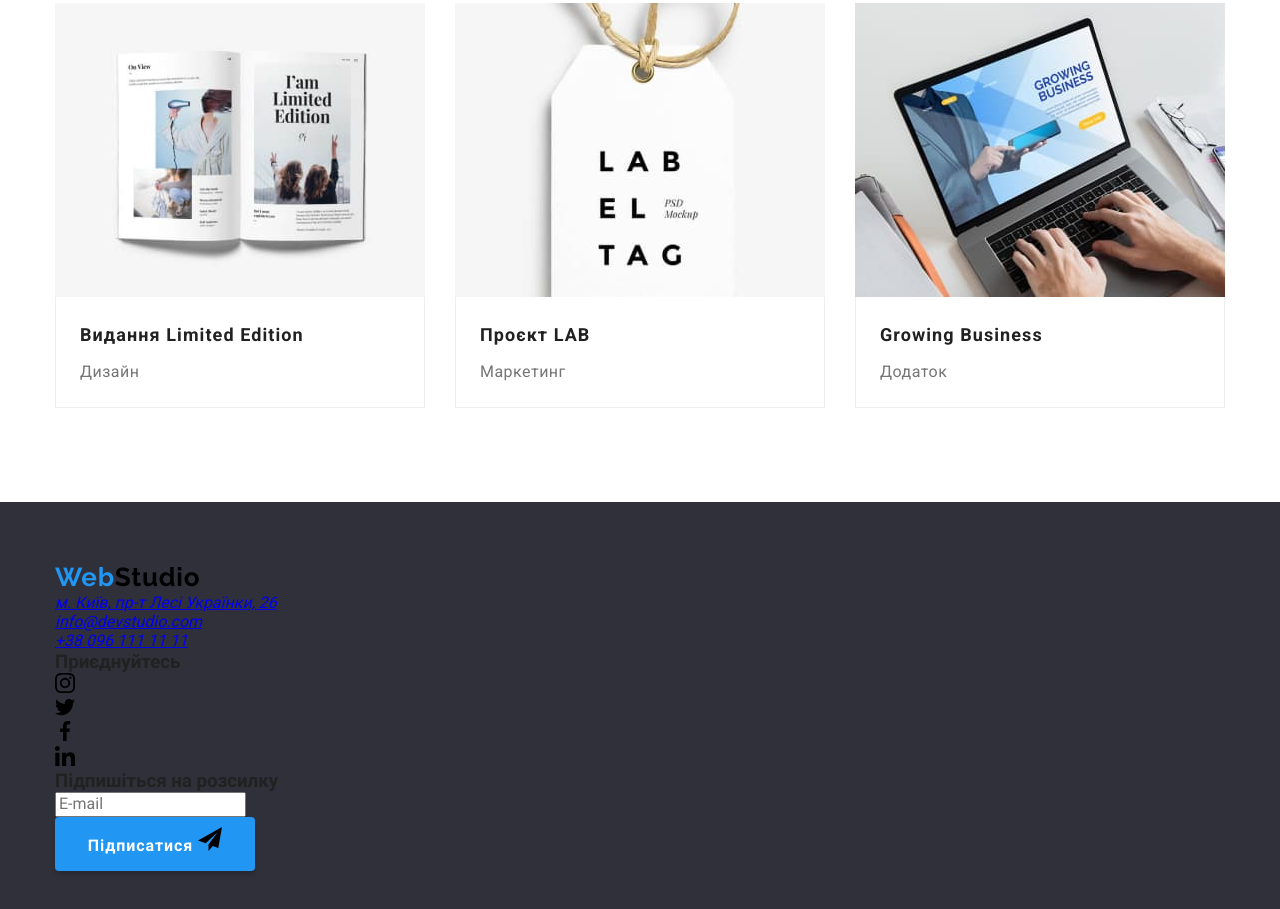
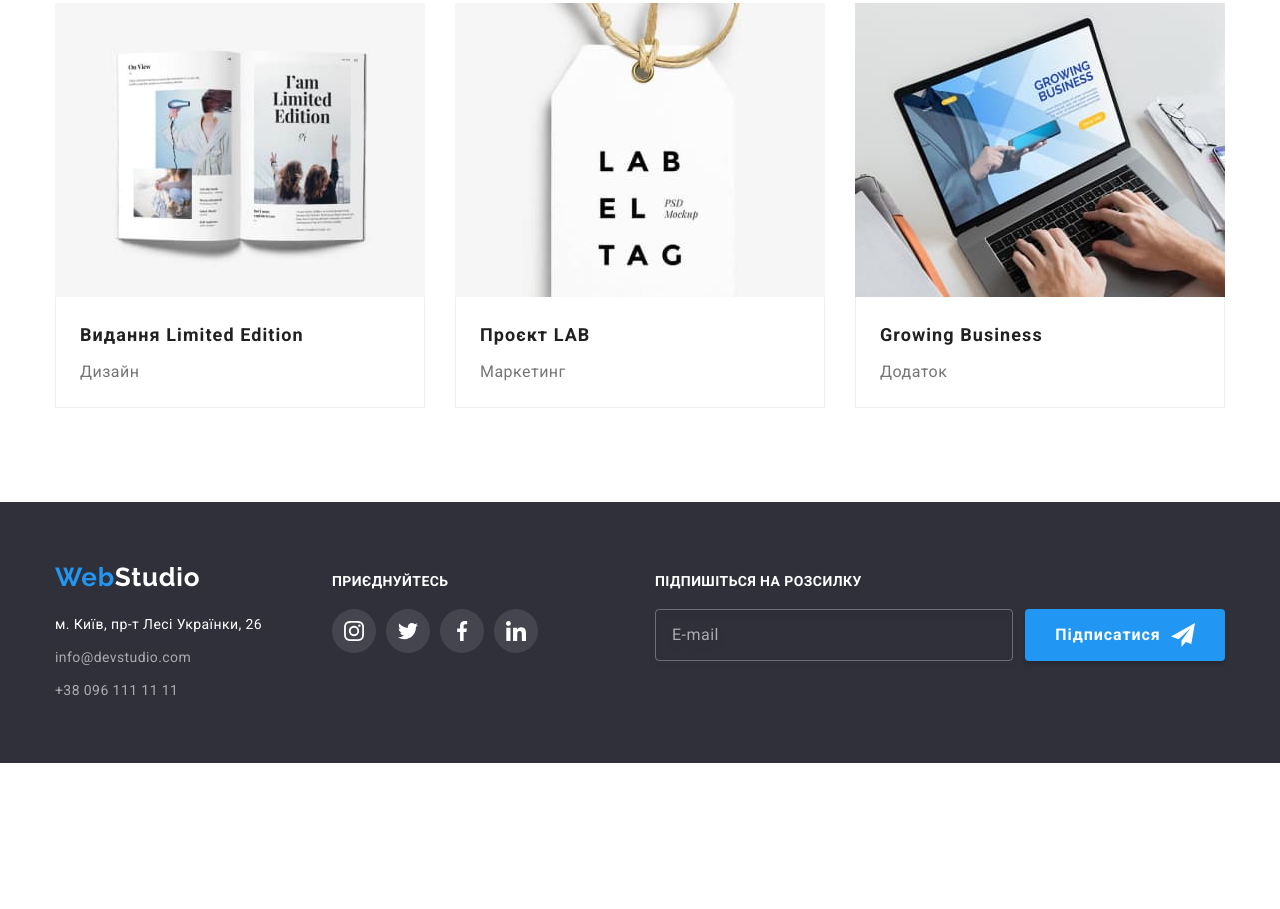
Before and after one commit to milacherkashyna/goit-markup-hw-07, a plain HTML site: page portfolio.html in a window 1280 px wide. Shown: the part 1130-2039 px from the top of the page. After the commit the page ends 1893 px from the top, so only its background shows below. Drawn offline with Linux system fonts and the light colour scheme.

Commit message:
Homework07 for checking

```diff
--- a/portfolio.html
+++ b/portfolio.html
@@ -250,58 +250,58 @@
     </main>
     <!-- Footer -->
     <footer class="footer">
-      <div class="container footer-info">
-        <div class="footer-logo-contacts">
-          <a class="logo footer-logo" href="./index.html"><span>Web</span>Studio</a>
+      <div class="container footer__container">
+        <div class="contacts">
+          <a class="logo contacts__logo" href="./index.html"><span>Web</span>Studio</a>
           <address>
-            <ul class="footer-contacts">
-              <li class="footer-contacts-item">
+            <ul class="contacts__list">
+              <li class="contacts__item">
                 <a
-                  class="footer-contacts-adress"
+                  class="contacts__link contacts__link--white"
                   href="https://goo.gl/maps/RdGr7icwd7hFewiF6"
                   target="_blank"
                   rel="noopener noreferrer nofollow"
                   >м. Київ, пр-т Лесі Українки, 26</a
                 >
               </li>
-              <li class="footer-contacts-item">
-                <a class="footer-contacts-link" href="mailto:info@devstudio.com"
+              <li class="contacts__item">
+                <a class="contacts__link" href="mailto:info@devstudio.com"
                   >info@devstudio.com</a
                 >
               </li>
-              <li class="footer-contacts-item-last">
-                <a class="footer-contacts-link" href="tel:+380961111111"> +38 096 111 11 11</a>
+              <li class="contacts__item">
+                <a class="contacts__link" href="tel:+380961111111"> +38 096 111 11 11</a>
               </li>
             </ul>
           </address>
         </div>
         <div class="join">
-          <h3 class="join-title">Приєднуйтесь</h3>
-          <ul class="join-list">
-            <li class="join-list-item">
-              <a class="social-icon" href="#">
-                <svg width="20" height="20">
+          <h3 class="join__title">Приєднуйтесь</h3>
+          <ul class="social-icons">
+            <li>
+              <a class="social-icons__ref" href="#">
+                <svg class="social-icons__image" width="20" height="20">
                   <use href="./images/icons.svg#icon-instagram"></use>
                 </svg>
               </a>
             </li>
-            <li class="join-list-item">
-              <a class="social-icon" href="#">
-                <svg width="20" height="20">
+            <li>
+              <a class="social-icons__ref" href="#">
+                <svg class="social-icons__image" width="20" height="20">
                   <use href="./images/icons.svg#icon-twitter"></use>
                 </svg>
               </a>
             </li>
-            <li class="join-list-item">
-              <a class="social-icon" href="#">
-                <svg width="20" height="20">
+            <li>
+              <a class="social-icons__ref" href="#">
+                <svg class="social-icons__image" width="20" height="20">
                   <use href="./images/icons.svg#icon-facebook"></use>
                 </svg>
               </a>
             </li>
-            <li class="join-list-item">
-              <a class="social-icon" href="#">
-                <svg width="20" height="20">
+            <li>
+              <a class="social-icons__ref" href="#">
+                <svg class="social-icons__image" width="20" height="20">
                   <use href="./images/icons.svg#icon-linkedin"></use>
                 </svg>
               </a>
@@ -309,18 +309,18 @@
           </ul>
         </div>
         <div class="subscribe">
-          <h3 class="join-title">Підпишіться на розсилку</h3>
-          <form class="subscribe-form">
+          <h3 class="subscribe__title">Підпишіться на розсилку</h3>
+          <form class="subscribe__form">
             <input
-              class="subscribe-input"
+              class="subscribe__mail"
               type="email"
               name="user-email"
               id="user-email"
               placeholder="E-mail"
             />
-            <button class="button button--subscribe" type="submit">
+            <button class="button button__subscribe" type="submit">
               Підписатися
-              <svg class="subscribe-icon" width="24" height="24">
+              <svg width="24" height="24">
                 <use href="./images/icons.svg#icon-iconsend"></use>
               </svg>
             </button>
--- a/sass/base/_reset.scss
+++ b/sass/base/_reset.scss
@@ -1,11 +1,13 @@
 html {
   box-sizing: border-box;
 }
+
 *,
 *::before,
 *::after {
   box-sizing: inherit;
 }
+
 h1,
 h2,
 h3,
@@ -17,6 +19,7 @@ ul {
   margin: 0;
   padding: 0;
 }
+
 img {
   display: block;
   max-width: 100%;
--- a/sass/components/_buttons.scss
+++ b/sass/components/_buttons.scss
@@ -21,6 +21,7 @@
 
 
 }
+
 .button__subscribe {
   display: flex;
   align-items: center;
--- a/sass/components/_logo.scss
+++ b/sass/components/_logo.scss
@@ -7,7 +7,8 @@
     letter-spacing: 0.03em;
     color: var(--black);
     text-decoration: none;
+
     span {
         color: var(--blue);
     }
-  }
+}
--- a/sass/layout/_section-team.scss
+++ b/sass/layout/_section-team.scss
@@ -1,21 +1,25 @@
 .team {
   background: var(--lightgrey);
 }
+
 .team__list {
   display: flex;
   flex-wrap: wrap;
   gap: 30px;
   // list-style: none;
 }
+
 .team__item {
   background: var(--white);
   box-shadow: 0px 1px 3px rgba(0, 0, 0, 0.12), 0px 1px 1px rgba(0, 0, 0, 0.14),
     0px 2px 1px rgba(0, 0, 0, 0.2);
   border-radius: 0px 0px 4px 4px;
 }
+
 .team__description {
   padding: 30px 30px;
 }
+
 .team__name {
   font-size: var(--f-size16);
   font-weight: 500;
@@ -23,6 +27,7 @@
   text-align: center;
   letter-spacing: 0.03em;
 }
+
 .team__job {
   margin-top: 10px;
   margin-bottom: 16px;
```
Also changed, not shown: sass/components/_footer.scss (+13 -6 lines), css/main.css, sass/utils/_variables.scss (indentation only), 2 other files. Lines whose indentation alone changed are shown as unchanged.
